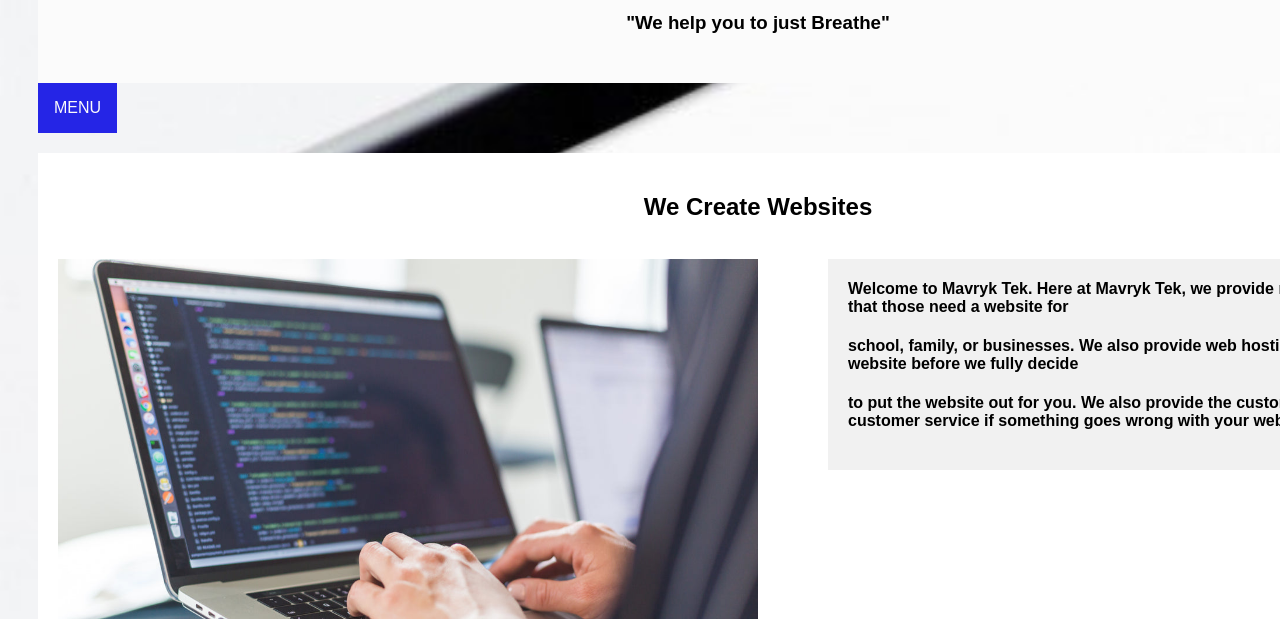
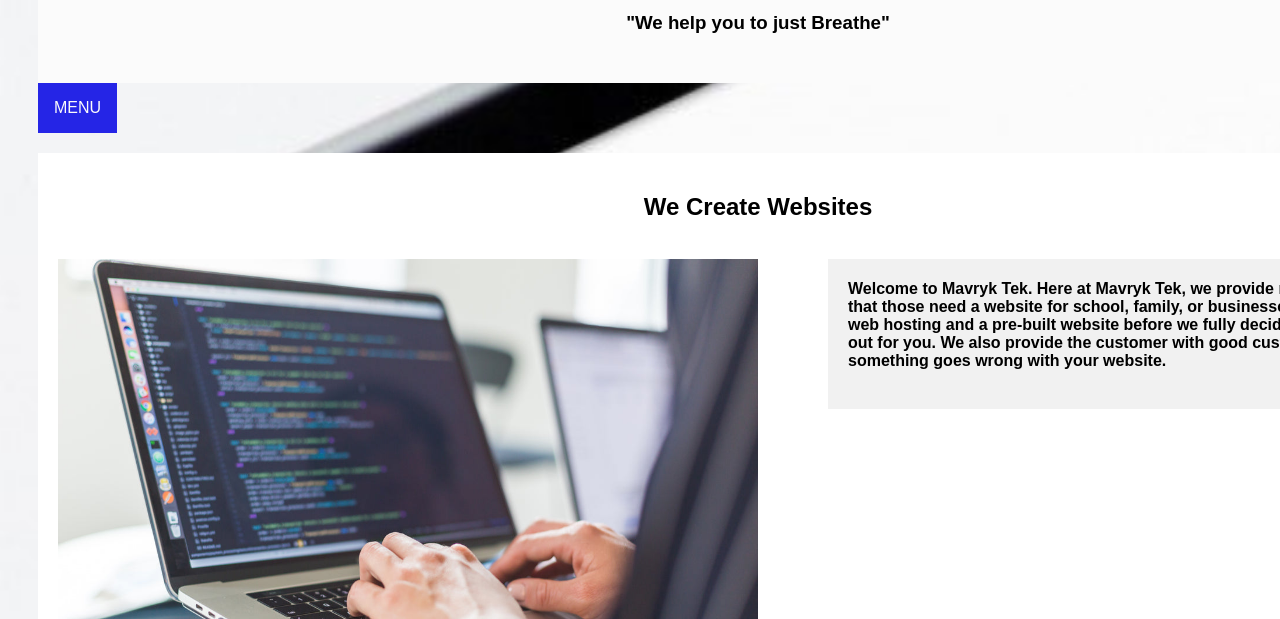
Before and after one commit to Maverik0071/ProjectWebsite, a plain HTML site: page index.html in a window 1280 px wide. Shown: the part 181-800 px from the top of the page. Drawn offline with Linux system fonts and the light colour scheme.

Commit message:
making chages to index.html v4

```diff
--- a/index.html
+++ b/index.html
@@ -166,9 +166,7 @@
                 </center>
                 <br>
                 <div class="rightcolumn">
-                    <h4>Welcome to Mavryk Tek. Here at Mavryk Tek, we provide making websites for that those need a website for</h4>
-                    <h4>school, family, or businesses.  We also provide web hosting and a pre-built website before we fully decide</h4>
-                    <h4>to put the website out for you.  We also provide the customer with good customer service if something goes wrong with your website.  </h4>
+                    <h4>Welcome to Mavryk Tek. Here at Mavryk Tek, we provide making websites for that those need a website for school, family, or businesses.  We also provide web hosting and a pre-built website before we fully decide to put the website out for you.  We also provide the customer with good customer service if something goes wrong with your website.</h4>
                     <br></div>
                 <div class="rightcolumn"></div>
                 <img src="computer2.jpg" style="height:500px; width: 700px "></div>
```
